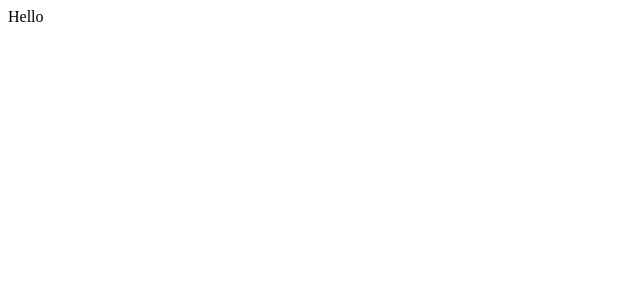
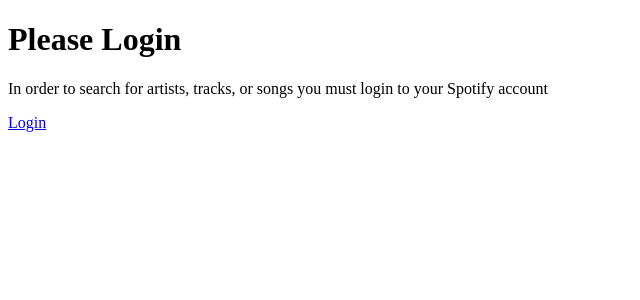
Before and after one commit to VinczeChris-FS/ProjectPortfolio3, a React (Create React App) app in the folder reactjs/: page / in a window 1280 px wide. Shown: the top 300 px of the page, without its empty margins (0-640 px from the left). Built offline with nearby package versions, Linux system fonts and the light colour scheme; no server answers.

Commit message:
Add login page

```diff
--- a/reactjs/public/index.html
+++ b/reactjs/public/index.html
@@ -24,7 +24,7 @@
       work correctly both with client-side routing and a non-root public URL.
       Learn how to configure a non-root public URL by running `npm run build`.
     -->
-    <title>React App</title>
+    <title>Spotify Music Search App</title>
   </head>
   <body>
     <noscript>You need to enable JavaScript to run this app.</noscript>
--- a/reactjs/src/App.js
+++ b/reactjs/src/App.js
@@ -1,7 +1,12 @@
+import Login from "./pages/Login";
 import "./App.css";
 
 function App() {
-  return <div>Hello</div>;
+  return (
+    <div>
+      <Login />
+    </div>
+  );
 }
 
 export default App;
--- /dev/null
+++ b/reactjs/src/pages/Login.js
@@ -0,0 +1,20 @@
+//* Login page
+
+// Environment variable from .env file
+// Spotify Client ID
+const AUTH_URL = `https://accounts.spotify.com/authorize?client_id=${process.env.REACT_APP_SPOTIFY_CLIENT_ID}&response_type=code&redirect_uri=http://localhost:3000`;
+
+const Login = () => {
+  return (
+    <div>
+      <h1>Please Login</h1>
+      <p>
+        In order to search for artists, tracks, or songs you must login to your
+        Spotify account
+      </p>
+      <a href={AUTH_URL}>Login</a>
+    </div>
+  );
+};
+
+export default Login;
```
